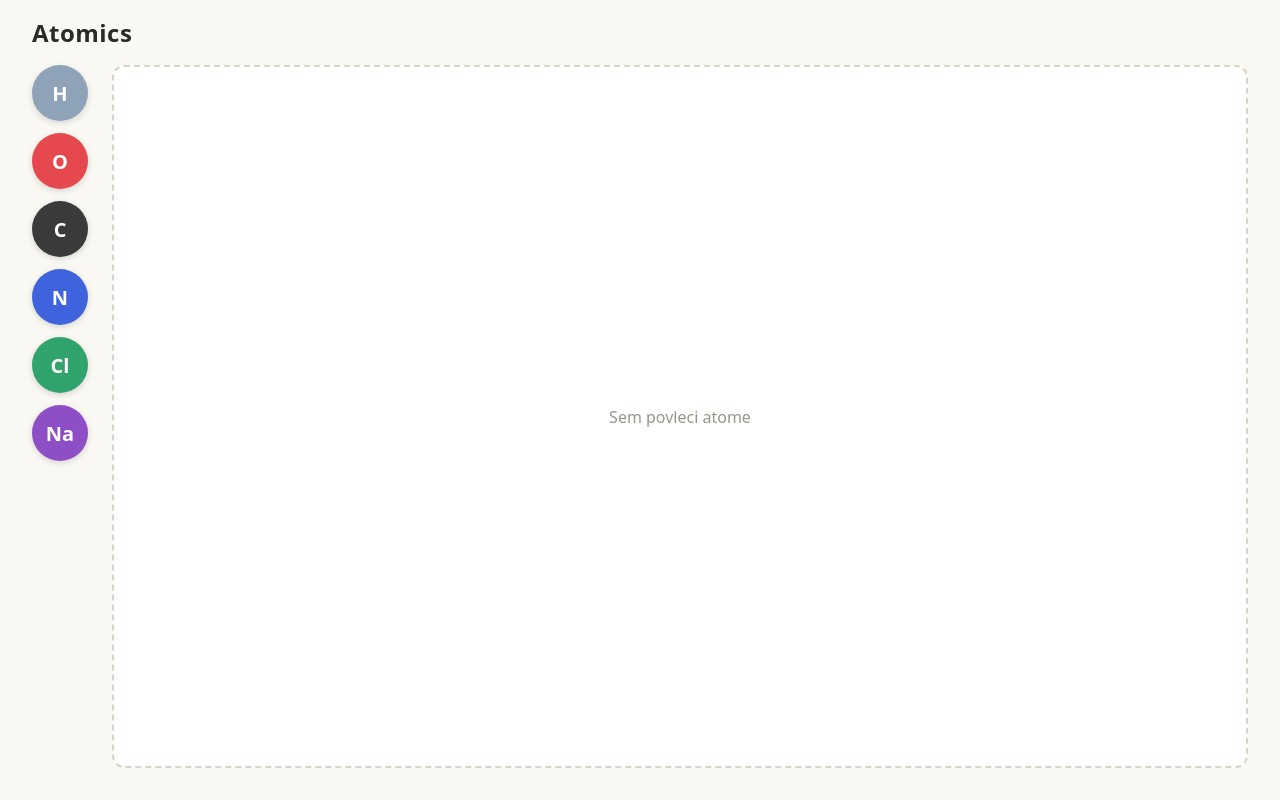
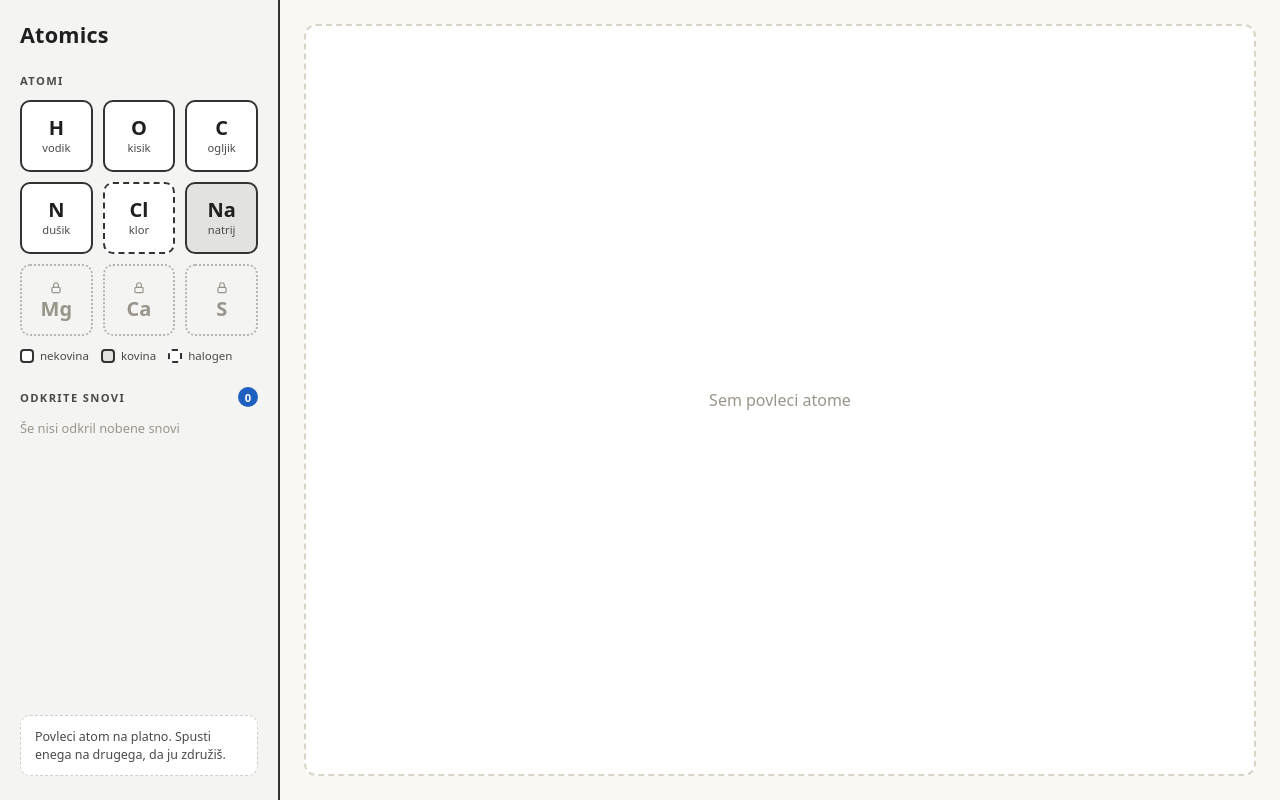
Before and after one commit to NikKrnjovsek/Atomics, a React (Vite) app: page /sandbox in a window 1280 px wide. Built offline with nearby package versions, Linux system fonts and the light colour scheme.

Commit message:
Sidebar implementation, added locked/unlocked atoms

```diff
--- a/src/components/AtomPalette.css
+++ /dev/null
@@ -1,17 +0,0 @@
-.atom-palette {
-  padding-right: 24px;
-}
-
-.palette-list {
-  display: flex;
-  flex-direction: column;
-  gap: 12px;
-  margin: 0;
-  padding: 0;
-  list-style: none;
-}
-
-.palette-atom {
-  cursor: grab;
-  touch-action: none;
-}
--- a/src/components/AtomPalette.jsx
+++ /dev/null
@@ -1,31 +0,0 @@
-import { useDraggable } from '@dnd-kit/core'
-import atomTypes from '../data/atoms.json'
-import Atom from './Atom.jsx'
-import './AtomPalette.css'
-
-function PaletteAtom({ symbol }) {
-  const { setNodeRef, listeners, attributes } = useDraggable({
-    id: `palette-${symbol}`,
-    data: { symbol },
-  })
-
-  return (
-    <li ref={setNodeRef} className="palette-atom" {...listeners} {...attributes}>
-      <Atom symbol={symbol} />
-    </li>
-  )
-}
-
-function AtomPalette() {
-  return (
-    <aside className="atom-palette" aria-label="Atomi">
-      <ul className="palette-list">
-        {atomTypes.map(({ symbol }) => (
-          <PaletteAtom key={symbol} symbol={symbol} />
-        ))}
-      </ul>
-    </aside>
-  )
-}
-
-export default AtomPalette
--- /dev/null
+++ b/src/components/Sidebar.css
@@ -0,0 +1,217 @@
+/* --- Postavitev strani (sidebar + platno) --- */
+.sandbox-layout {
+  display: flex;
+  height: 100vh;
+}
+
+.sandbox-canvas {
+  flex: 1;
+  min-width: 0;
+  min-height: 0;
+  display: flex;
+  padding: 24px;
+}
+
+/* --- Sidebar --- */
+.sidebar {
+  width: 280px;
+  flex-shrink: 0;
+  height: 100vh;
+  overflow-y: auto;
+  padding: 20px 20px 24px;
+  display: flex;
+  flex-direction: column;
+  gap: 24px;
+  background-color: var(--color-bg);
+  border-right: 2px solid var(--color-border);
+  font-family: system-ui, 'Segoe UI', Roboto, sans-serif;
+  color: var(--color-text);
+}
+
+.sidebar-logo {
+  display: flex;
+  align-items: center;
+  gap: 10px;
+}
+
+.sidebar-logo__name {
+  font-size: 1.35rem;
+  font-weight: 700;
+  letter-spacing: 0.01em;
+}
+
+/* --- Razdelki --- */
+.sidebar-heading {
+  margin: 0;
+  font-size: 0.7rem;
+  font-weight: 700;
+  letter-spacing: 0.12em;
+  text-transform: uppercase;
+  color: var(--color-text-muted);
+}
+
+.sidebar-section__head {
+  display: flex;
+  align-items: center;
+  justify-content: space-between;
+}
+
+.sidebar-count {
+  min-width: 20px;
+  height: 20px;
+  padding: 0 6px;
+  display: inline-flex;
+  align-items: center;
+  justify-content: center;
+  border-radius: 10px;
+  background-color: var(--color-primary);
+  color: var(--color-surface);
+  font-size: 0.7rem;
+  font-weight: 700;
+}
+
+/* --- Mreža atomov --- */
+.atom-grid {
+  display: grid;
+  grid-template-columns: repeat(3, 1fr);
+  gap: 10px;
+  margin-top: 12px;
+}
+
+.atom-tile {
+  display: flex;
+  flex-direction: column;
+  align-items: center;
+  justify-content: center;
+  gap: 2px;
+  height: 72px;
+  padding: 0;
+  border-radius: 10px;
+  background-color: var(--color-surface);
+  border: 2px solid var(--color-border);
+  color: var(--color-text);
+  font-family: inherit;
+  cursor: grab;
+  touch-action: none;
+}
+
+.atom-tile__symbol {
+  font-size: 1.25rem;
+  font-weight: 700;
+  line-height: 1;
+}
+
+.atom-tile__name {
+  font-size: 0.7rem;
+  color: var(--color-text-muted);
+}
+
+.atom-tile--nekovina {
+  background-color: var(--color-surface);
+  border-style: solid;
+}
+
+.atom-tile--kovina {
+  background-color: var(--color-kovina);
+  border-style: solid;
+}
+
+.atom-tile--halogen {
+  border-style: dashed;
+}
+
+.atom-tile:focus-visible {
+  outline: 3px solid var(--color-primary);
+  outline-offset: 2px;
+}
+
+.atom-tile:active {
+  cursor: grabbing;
+}
+
+.atom-tile--locked {
+  gap: 4px;
+  background-color: var(--color-bg);
+  border: 2px dotted var(--color-locked);
+  color: var(--color-text-subtle);
+  cursor: not-allowed;
+}
+
+.atom-tile--locked .atom-tile__symbol {
+  color: var(--color-text-subtle);
+}
+
+.atom-tile__lock {
+  display: block;
+}
+
+/* --- Legenda --- */
+.legend {
+  list-style: none;
+  margin: 12px 0 0;
+  padding: 0;
+  display: flex;
+  flex-wrap: wrap;
+  gap: 12px;
+}
+
+.legend li {
+  display: flex;
+  align-items: center;
+  gap: 6px;
+  font-size: 0.72rem;
+  color: var(--color-text-muted);
+}
+
+.legend__swatch {
+  width: 14px;
+  height: 14px;
+  border-radius: 4px;
+  background-color: var(--color-surface);
+  border: 2px solid var(--color-border);
+}
+
+.legend__swatch--kovina {
+  background-color: var(--color-kovina);
+}
+
+.legend__swatch--halogen {
+  border-style: dashed;
+}
+
+/* --- Odkrite snovi --- */
+.discovered-empty {
+  margin: 12px 0 0;
+  font-size: 0.8rem;
+  color: var(--color-text-subtle);
+}
+
+.discovered-list {
+  list-style: none;
+  margin: 12px 0 0;
+  padding: 0;
+  display: flex;
+  flex-wrap: wrap;
+  gap: 8px;
+}
+
+.discovered-pill {
+  padding: 4px 12px;
+  border-radius: 999px;
+  border: 2px solid var(--color-border);
+  background-color: var(--color-surface);
+  font-size: 0.8rem;
+  font-weight: 600;
+}
+
+/* --- Namig na dnu --- */
+.sidebar-hint-box {
+  margin-top: auto;
+  padding: 12px 14px;
+  border: 1px dashed var(--color-border-soft);
+  border-radius: 10px;
+  background-color: var(--color-surface);
+  font-size: 0.78rem;
+  line-height: 1.4;
+  color: var(--color-text-muted);
+}
--- /dev/null
+++ b/src/components/Sidebar.jsx
@@ -0,0 +1,117 @@
+import { useDraggable } from '@dnd-kit/core'
+import atomTypes from '../data/atoms.json'
+import './Sidebar.css'
+
+const capitalize = (text) => text.charAt(0).toUpperCase() + text.slice(1)
+
+function LockIcon() {
+  return (
+    <svg
+      className="atom-tile__lock"
+      width="14"
+      height="14"
+      viewBox="0 0 24 24"
+      fill="none"
+      stroke="currentColor"
+      strokeWidth="2"
+      aria-hidden="true"
+    >
+      <rect x="5" y="11" width="14" height="9" rx="2" />
+      <path d="M8 11V7a4 4 0 0 1 8 0v4" />
+    </svg>
+  )
+}
+
+//  isti dnd-kit kontrakt kot prej AtomPalette
+// (id palette-<symbol>, data { symbol }), da ostane drag & drop nespremenjen.
+function AtomTile({ symbol, name, group }) {
+  const { setNodeRef, listeners, attributes } = useDraggable({
+    id: `palette-${symbol}`,
+    data: { symbol },
+  })
+
+  return (
+    <button
+      type="button"
+      ref={setNodeRef}
+      className={`atom-tile atom-tile--${group}`}
+      {...listeners}
+      {...attributes}
+    >
+      <span className="atom-tile__symbol">{symbol}</span>
+      <span className="atom-tile__name">{name}</span>
+    </button>
+  )
+}
+
+function LockedTile({ symbol, name }) {
+  return (
+    <div
+      className="atom-tile atom-tile--locked"
+      aria-label={`${capitalize(name)} – zaklenjeno`}
+    >
+      <LockIcon />
+      <span className="atom-tile__symbol">{symbol}</span>
+    </div>
+  )
+}
+
+function Sidebar({ discovered = [] }) {
+  return (
+    <aside className="sidebar">
+      <div className="sidebar-logo">
+        <span className="sidebar-logo__name">Atomics</span>
+      </div>
+
+      <section className="sidebar-section">
+        <h2 className="sidebar-heading">Atomi</h2>
+        <div className="atom-grid">
+          {atomTypes.map((atom) =>
+            atom.unlocked ? (
+              <AtomTile key={atom.symbol} {...atom} />
+            ) : (
+              <LockedTile key={atom.symbol} {...atom} />
+            ),
+          )}
+        </div>
+
+        <ul className="legend">
+          <li>
+            <span className="legend__swatch legend__swatch--nekovina" /> nekovina
+          </li>
+          <li>
+            <span className="legend__swatch legend__swatch--kovina" /> kovina
+          </li>
+          <li>
+            <span className="legend__swatch legend__swatch--halogen" /> halogen
+          </li>
+        </ul>
+      </section>
+
+      <section className="sidebar-section">
+        <div className="sidebar-section__head">
+          <h2 className="sidebar-heading">Odkrite snovi</h2>
+          <span className="sidebar-count">{discovered.length}</span>
+        </div>
+
+        {discovered.length === 0 ? (
+          <p className="discovered-empty">Še nisi odkril nobene snovi</p>
+        ) : (
+          <ul className="discovered-list">
+            {discovered.map((item, i) => (
+              <li key={item.id ?? item.formula ?? i} className="discovered-pill">
+                {item.formula ?? item.label ?? item}
+              </li>
+            ))}
+          </ul>
+        )}
+      </section>
+
+      <p className="sidebar-hint-box">
+        Povleci atom na platno. Spusti enega na drugega, da ju združiš.
+      </p>
+    </aside>
+  )
+}
+
+export default Sidebar
--- a/src/data/atoms.json
+++ b/src/data/atoms.json
@@ -1,8 +1,11 @@
 [
-  { "symbol": "H", "name": "vodik" },
-  { "symbol": "O", "name": "kisik" },
-  { "symbol": "C", "name": "ogljik" },
-  { "symbol": "N", "name": "dušik" },
-  { "symbol": "Cl", "name": "klor" },
-  { "symbol": "Na", "name": "natrij" }
+  { "symbol": "H", "name": "vodik", "group": "nekovina", "unlocked": true },
+  { "symbol": "O", "name": "kisik", "group": "nekovina", "unlocked": true },
+  { "symbol": "C", "name": "ogljik", "group": "nekovina", "unlocked": true },
+  { "symbol": "N", "name": "dušik", "group": "nekovina", "unlocked": true },
+  { "symbol": "Cl", "name": "klor", "group": "halogen", "unlocked": true },
+  { "symbol": "Na", "name": "natrij", "group": "kovina", "unlocked": true },
+  { "symbol": "Mg", "name": "magnezij", "group": "kovina", "unlocked": false },
+  { "symbol": "Ca", "name": "kalcij", "group": "kovina", "unlocked": false },
+  { "symbol": "S", "name": "žveplo", "group": "nekovina", "unlocked": false }
 ]
--- a/src/index.css
+++ b/src/index.css
@@ -1,4 +1,18 @@
 :root {
+  /* Barvna paleta (sidebar + intro) */
+  --color-bg: #f4f4f2;
+  --color-surface: #ffffff;
+  --color-text: #1f1f1f;
+  --color-text-muted: #4a4a4a;
+  --color-text-subtle: #9a958a;
+  --color-border: #333333;
+  --color-border-soft: #cfcfca;
+  --color-locked: #b5b5b0;
+  --color-dot-grid: #dcdcd7;
+  --color-primary: #1f5fbf;
+  --color-primary-hover: #174a94;
+  --color-kovina: #e2e2de;
+
   --background: #faf8f3;
   --canvas: #ffffff;
   --canvas-border: #d9d4c7;
--- a/src/pages/SandboxPage.jsx
+++ b/src/pages/SandboxPage.jsx
@@ -2,7 +2,7 @@ import { useState } from 'react'
 import { DndContext, DragOverlay } from '@dnd-kit/core'
 import { snapCenterToCursor } from '@dnd-kit/modifiers'
 import Atom from '../components/Atom.jsx'
-import AtomPalette from '../components/AtomPalette.jsx'
+import Sidebar from '../components/Sidebar.jsx'
 import Sandbox, { SANDBOX_ID } from '../components/Sandbox.jsx'
 import { dropPosition } from '../logic/dropPosition.js'
 import { useSandboxAtoms } from '../logic/useSandboxAtoms.js'
@@ -32,13 +32,10 @@ function SandboxPage() {
             onDragEnd={handleDragEnd}
             onDragCancel={() => setDraggedSymbol(null)}
         >
-            <div className="app">
-                <header className="app-header">
-                    <h1 className="logo">Atomics</h1>
-                </header>
+            <div className="sandbox-layout">
+                <Sidebar discovered={[]} />
 
-                <main className="workspace">
-                    <AtomPalette />
+                <main className="sandbox-canvas">
                     <Sandbox atoms={atoms} />
                 </main>
             </div>
```
Also changed, not shown: src/pages/Intro.css (+16 -16 lines).
